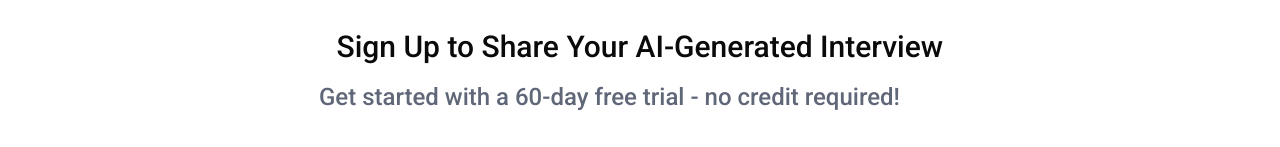
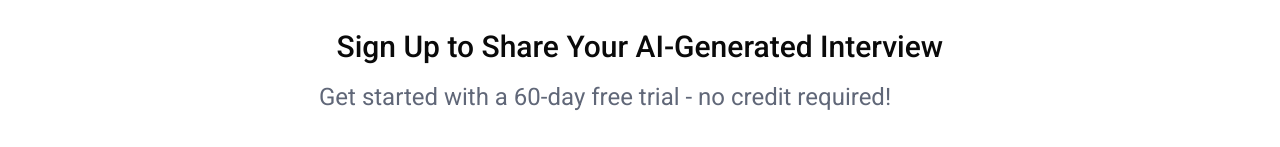
Before and after one commit to sayyamButt317/hire-with-tess-frontend, a Next.js app: page /signup in a window 1280 px wide. Shown: the top 147 px of the page. Built offline with nearby package versions, Linux system fonts and the light colour scheme.

Commit message:
change the sub heading font weight

```diff
--- a/src/app/signup/page.tsx
+++ b/src/app/signup/page.tsx
@@ -4,19 +4,25 @@ import SignupForm from "../interview/component/signupform";
 import Image from "next/image";
 import React from "react";
 import useGoogleLoginHook from "@/hooks/GoogleLogin.hook";
+import useAuthStore from "@/store/authToken.store";
 
 export default function Signup() {
     const GoogleLoginMutation = useGoogleLoginHook();
+
+    const handleGoogleLogin = (googleResponse: any) => {
+        const accessToken = googleResponse?.accessToken;
+        if (accessToken) {
+            GoogleLoginMutation.mutate(accessToken);
+        }
+    };
+
     return (
-
-        <>
+        <div>
             <div className="flex flex-col items-center justify-center">
                 <h1 className="font-[roboto] font-medium text-[30px] mt-6 w-[607px]">Sign Up to Share Your AI-Generated Interview</h1>
-                <p className="font-[roboto] font-medium text-[24px] leading-[24px] text-[#606778] mt-4 w-[642px]">Get started with a 60-day free trial - no credit required!</p>
+                <p className="font-[roboto] font-[400] text-[24px] leading-[24px] text-[#606778] mt-4 w-[642px]">Get started with a 60-day free trial - no credit required!</p>
                 <Button
-                    onClick={() => GoogleLoginMutation.mutate(
-                        {accessToken:""}
-                    )}
+                    // onClick={() => handleGoogleLogin()}
                     className="w-[528px] h-[64px] border-r-[14px] rounded-[14px] border-[1px] mt-10 mb-4 font-[roboto] font-normal bg-transparent text-black
                                hover:bg-transparent border-gray-400 flex items-center justify-center gap-2"
                 >
@@ -24,7 +30,6 @@ export default function Signup() {
                     Continue with Google
                 </Button>
             </div>
-
 
             <div className="w-full mt-4 mb-8">
                 <div className="relative flex items-center justify-center w-full">
@@ -34,9 +39,8 @@ export default function Signup() {
                     </div>
                 </div>
 
-                    <SignupForm/>
+                <SignupForm />
             </div>
-
-        </>
+        </div>
     );
 }
```
Lines whose indentation alone changed are shown as unchanged.
